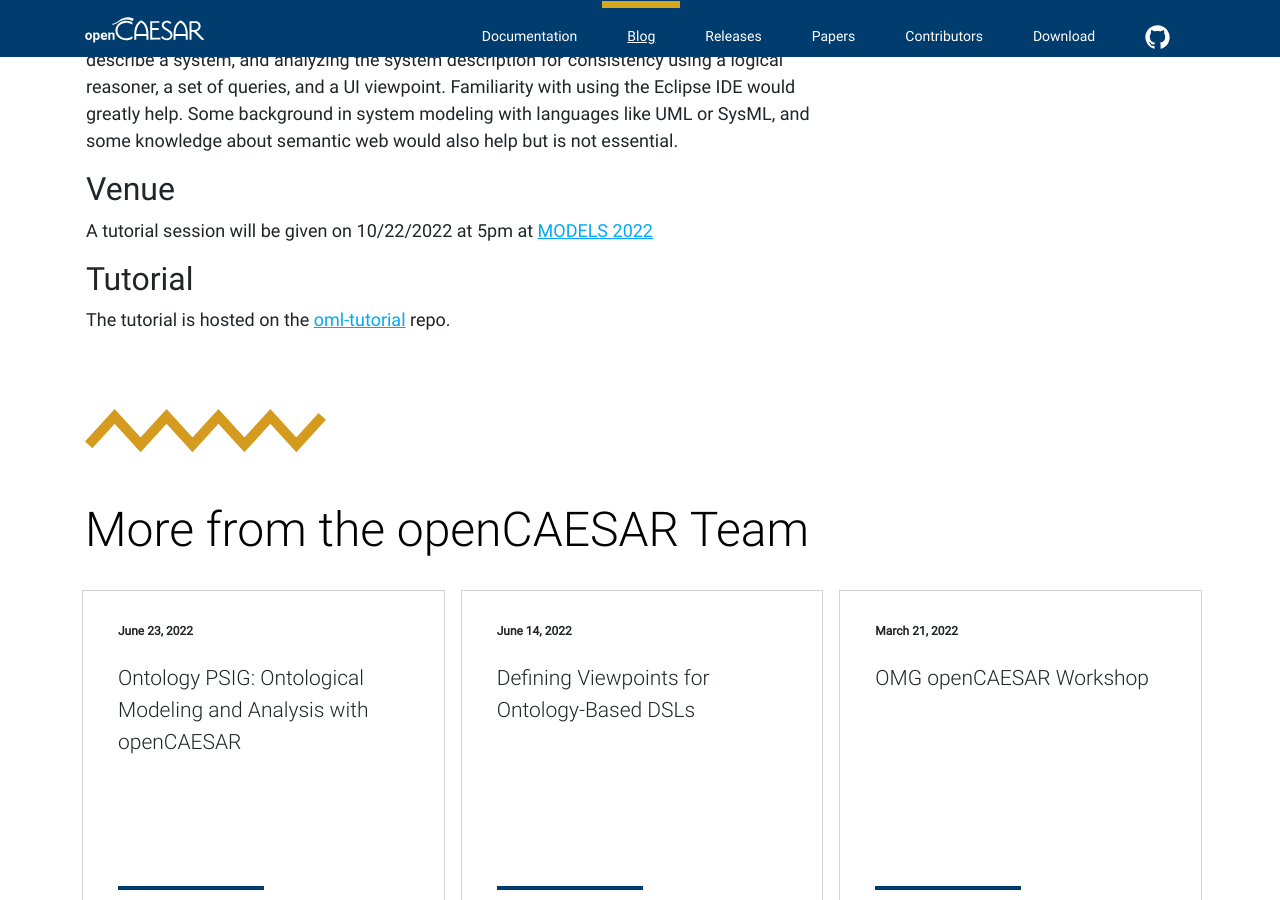
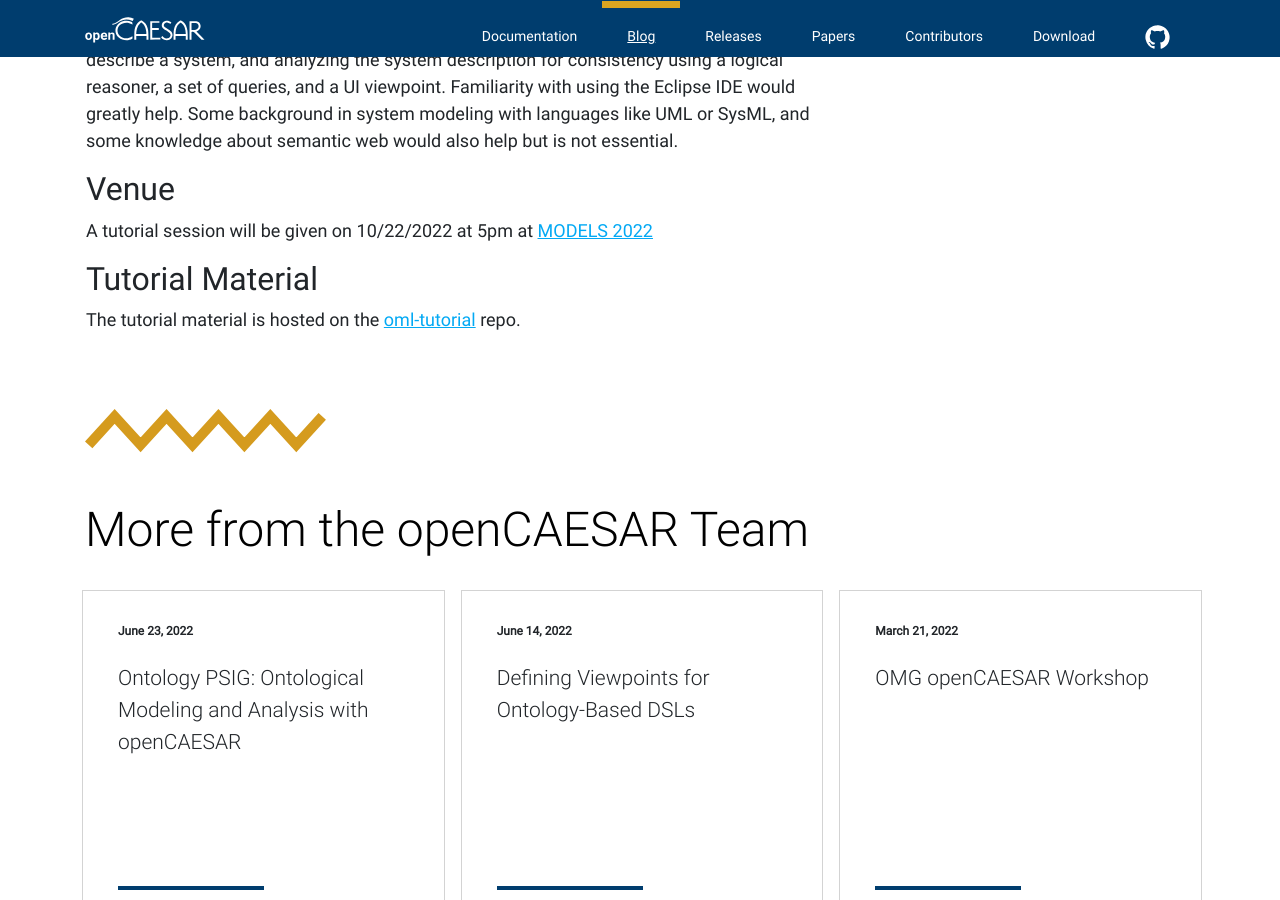
Before and after one commit to opencaesar/opencaesar.github.io, a Jekyll site: the page built from _posts/2022-09-01-Tutorial-on-Ontological-Modeling-Language.md, in a window 1280 px wide and 900 px high, scrolled down 786 px. Built offline with Jekyll 4.4.1, drawn with Linux system fonts in a browser that asks for light colours; nearby versions of some CDN libraries.

```diff
--- a/_posts/2022-09-01-Tutorial-on-Ontological-Modeling-Language.md
+++ b/_posts/2022-09-01-Tutorial-on-Ontological-Modeling-Language.md
@@ -18,6 +18,6 @@
 
 A tutorial session will be given on 10/22/2022 at 5pm at [MODELS 2022](https://conf.researchr.org/track/models-2022/models-2022-tutorials)
 
-## Tutorial
+## Tutorial Material
 
-The tutorial is hosted on the [oml-tutorial](http://www.opencaesar.io/oml-tutorial/) repo.
+The tutorial material is hosted on the [oml-tutorial](http://www.opencaesar.io/oml-tutorial/) repo.
```
